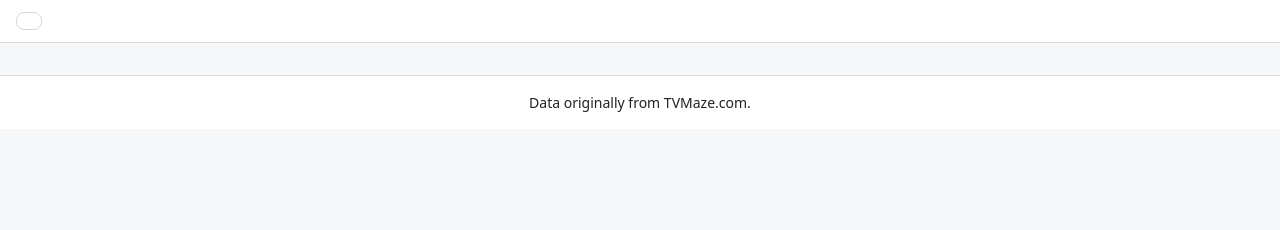
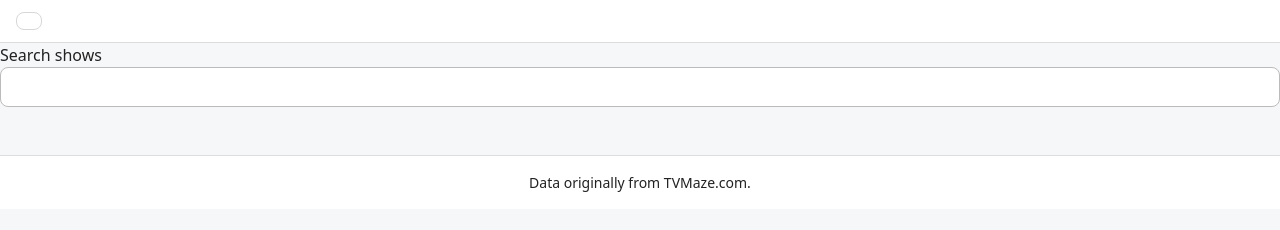
Before and after one commit to AhmadHmedann/Project-TV-Show, a plain HTML site: page index.html in a window 1280 px wide. Drawn offline with Linux system fonts and the light colour scheme; no server answers.

Commit message:
add show search

```diff
--- a/index.html
+++ b/index.html
@@ -14,6 +14,11 @@
     </header>
     <main>
       <section id="show-view">
+        <div id="show-search-container">
+          <label for="show-search">Search shows</label>
+          <input type="text" id="show-search" >
+          <p id="show-count"></p>
+        </div>
         <div id="shows-root" class="shows-container"></div>
 
         <template id="show-card-template">
```
